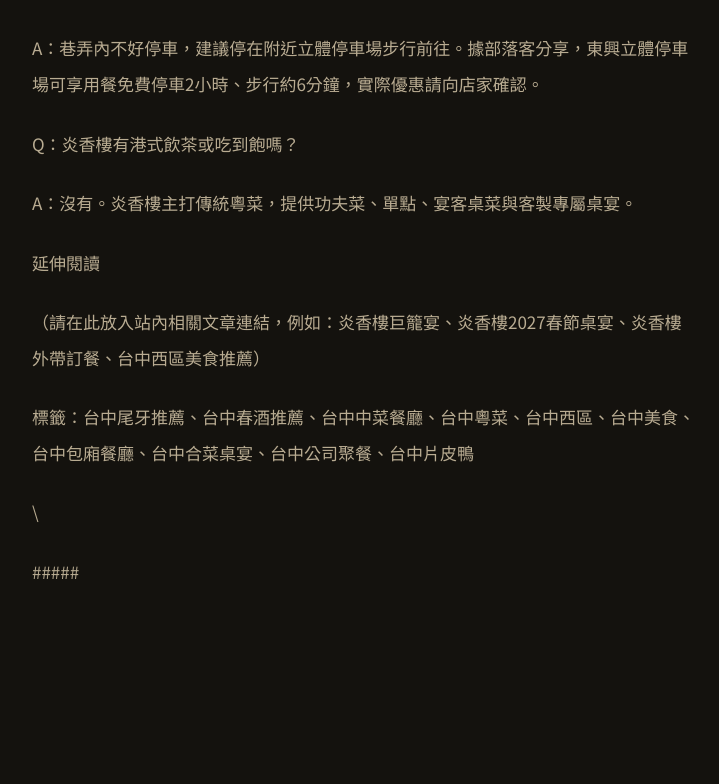
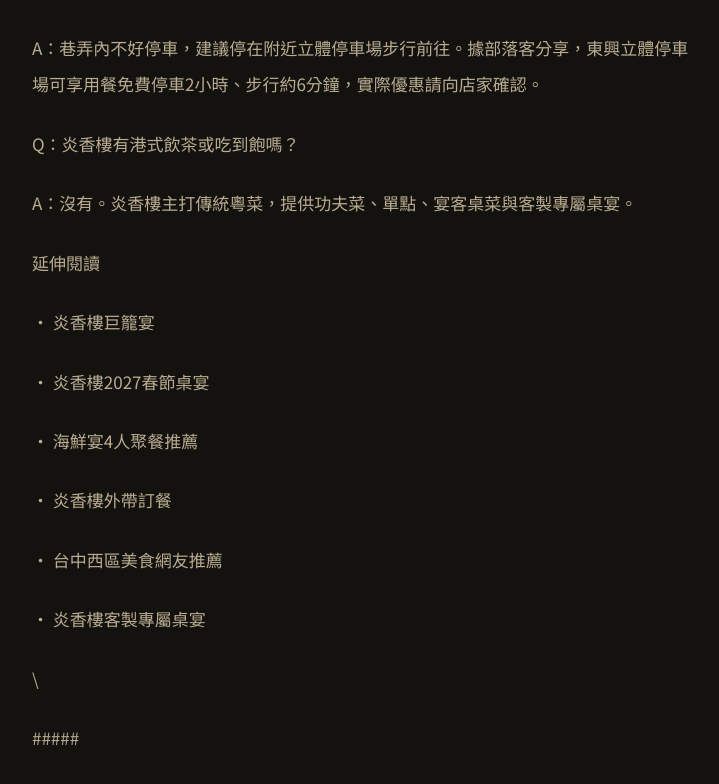
Before and after one commit to yanxianglou/yanxianglou.github.io, a Jekyll site: the page built from _news/2026-09-03-【尾牙-春酒-好宴開席🥂】.md, in a window 1280 px wide and 900 px high, scrolled down 9211 px. Shown: the top 784 px of the window, without its empty margins (276-995 px from the left). Built offline with Jekyll 4.4.1, drawn with Linux system fonts in a browser that asks for light colours; before the commit the page ends 9944 px from its top, so only the background shows below that.

Commit message:
Update 最新消息 “2026-09-03-【尾牙-春酒-好宴開席🥂】”

```diff
--- a/_news/2026-09-03-【尾牙-春酒-好宴開席🥂】.md
+++ b/_news/2026-09-03-【尾牙-春酒-好宴開席🥂】.md
@@ -42,7 +42,9 @@ image: /assets/img/uploads/4.最新消息640-x-800px_尾牙春酒-解壓縮-.jpg
 
 
 
-![](/assets/img/uploads/尾牙菜單_line.png "炎香樓尾牙聚福＆春酒賀歲桌宴精選三款 10 人桌宴方案")
+![台中尾牙推薦、台中春酒推薦、台中中菜餐廳、台中粵菜、台中西區、台中美食、台中包廂餐廳、台中合菜桌宴、台中公司聚餐、台中片皮鴨](/assets/img/uploads/尾牙菜單_line.png "炎香樓尾牙聚福＆春酒賀歲桌宴精選三款 10 人桌宴方案")
+
+
 
 ##### \-------------------------------
 
@@ -255,9 +257,19 @@ A：沒有。炎香樓主打傳統粵菜，提供功夫菜、單點、宴客桌
 
 延伸閱讀
 
-（請在此放入站內相關文章連結，例如：炎香樓巨籠宴、炎香樓2027春節桌宴、炎香樓外帶訂餐、台中西區美食推薦）
+•  炎香樓巨籠宴
 
-標籤：台中尾牙推薦、台中春酒推薦、台中中菜餐廳、台中粵菜、台中西區、台中美食、台中包廂餐廳、台中合菜桌宴、台中公司聚餐、台中片皮鴨
+•  [炎香樓2027春節桌宴](https://yanxianglou.com.tw/news/2027%E5%9C%8D%E7%88%90%E5%9C%98%E5%9C%93-%E6%98%A5%E7%AF%80%E6%A1%8C%E5%AE%B4%E6%96%B9%E6%A1%88/)
+
+•  [海鮮宴4人聚餐推薦](https://yanxianglou.com.tw/news/hai-yue-xiao-ju-long/)
+
+•  炎香樓外帶訂餐
+
+•  [台中西區美食網友推薦](https://www.instagram.com/yanxianglou/tagged/)
+
+•  [炎香樓客製專屬桌宴](https://yanxianglou.com.tw/news/%E6%AF%8F%E4%B8%80%E6%A1%8C-%E9%83%BD%E6%98%AF%E5%B0%88%E5%B1%AC%E8%A8%82%E8%A3%BD/)
+
+
 
 
 
```
